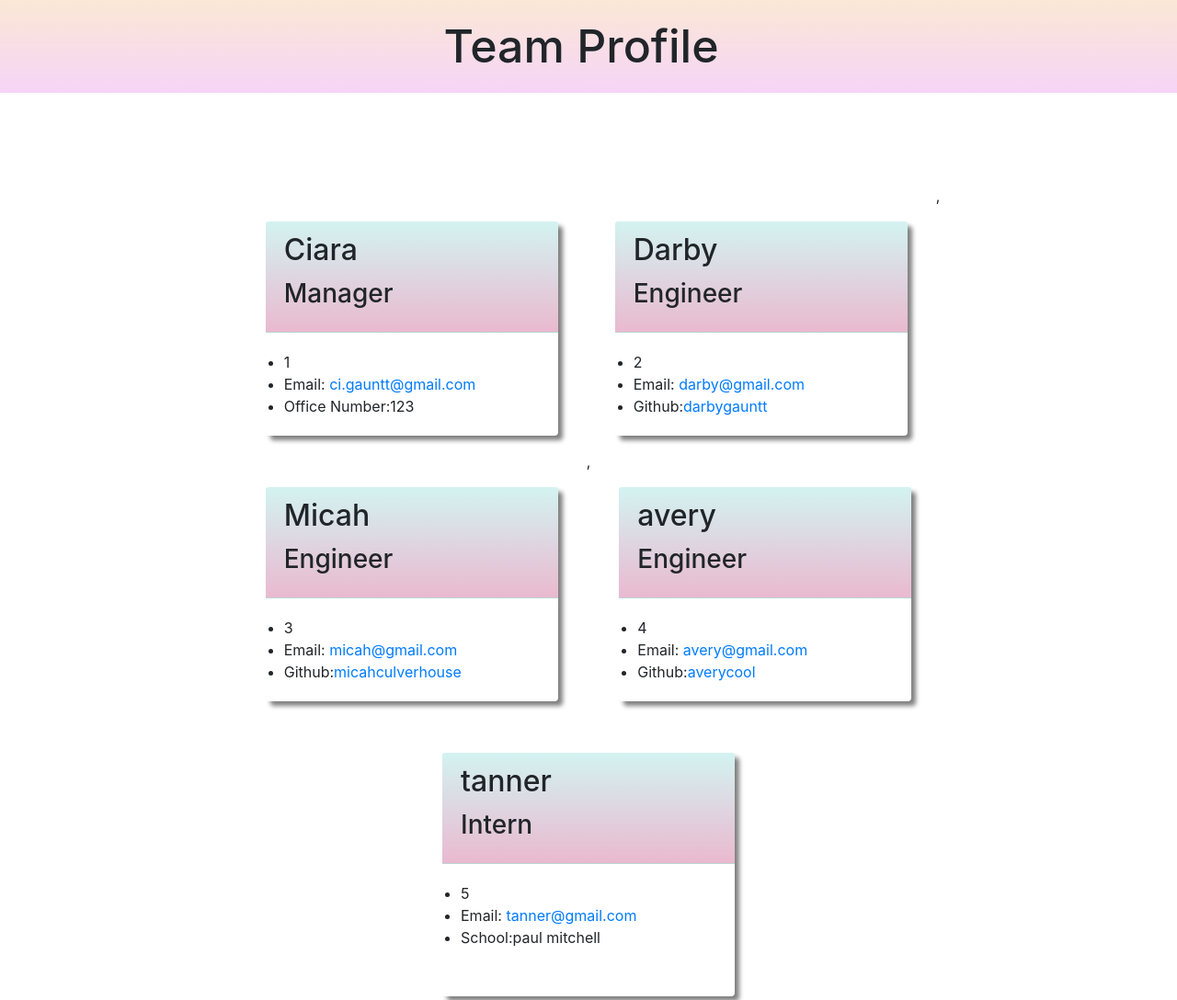
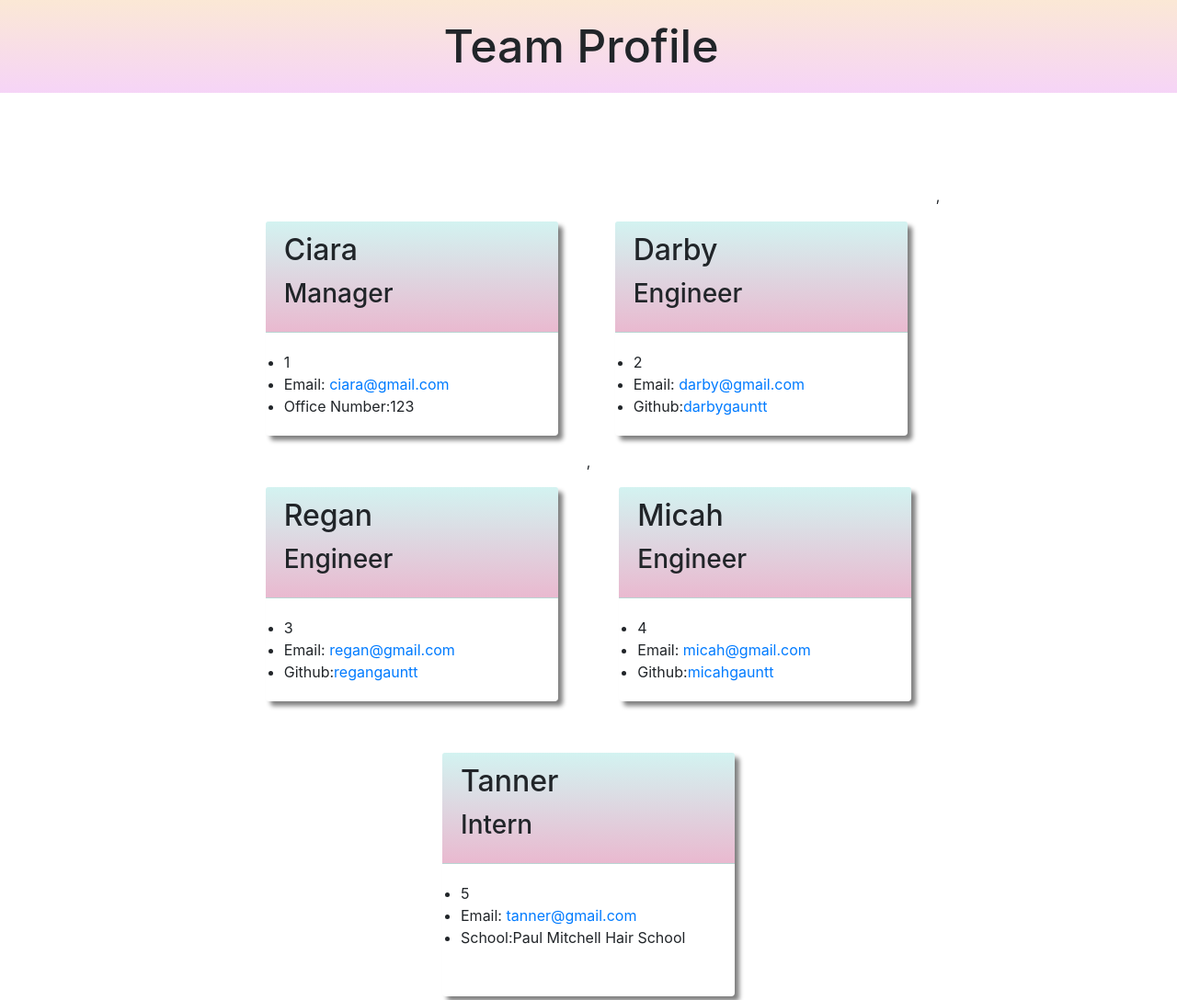
Before and after one commit to ciaragauntt/Team-Profile-Generator, a website: page dist/index.html in a window 1280 px wide. Shown: the top 1088 px of the page at 92% size. Drawn offline with nearby package versions, Linux system fonts and the light colour scheme.

Commit message:
final commit

```diff
--- a/dist/index.html
+++ b/dist/index.html
@@ -27,7 +27,7 @@
             <div class="card-body">
                 <ul class="list-group">
                     <li class="list-item">1</li>
-                    <li class="list-item">Email: <a href="mailto:ci.gauntt@gmail.com">ci.gauntt@gmail.com</a></li>
+                    <li class="list-item">Email: <a href="mailto:ciara@gmail.com">ciara@gmail.com</a></li>
                     <li class="list-item">Office Number:123</li>
                 </ul>
             </div>
@@ -51,14 +51,14 @@
         <div class="col-4 mt-4">
         <div class="card">
             <div class="card-header">
-                <h2 class="card-title">Micah</h2>
+                <h2 class="card-title">Regan</h2>
                 <h3 class="card-title">Engineer</h3>
             </div>
             <div class="card-body">
                 <ul class="list-group">
                     <li class="list-item">3</li>
-                    <li class="list-item">Email: <a href="micah@gmail.com">micah@gmail.com</a></li>
-                    <li class="list-item">Github:<a href="micahculverhouse" target="_blank" rel="noopener noreferrer">micahculverhouse</a></li>
+                    <li class="list-item">Email: <a href="regan@gmail.com">regan@gmail.com</a></li>
+                    <li class="list-item">Github:<a href="regangauntt" target="_blank" rel="noopener noreferrer">regangauntt</a></li>
                 </ul>
             </div>
         </div>
@@ -66,14 +66,14 @@
         <div class="col-4 mt-4">
         <div class="card">
             <div class="card-header">
-                <h2 class="card-title">avery</h2>
+                <h2 class="card-title">Micah</h2>
                 <h3 class="card-title">Engineer</h3>
             </div>
             <div class="card-body">
                 <ul class="list-group">
                     <li class="list-item">4</li>
-                    <li class="list-item">Email: <a href="avery@gmail.com">avery@gmail.com</a></li>
-                    <li class="list-item">Github:<a href="averycool" target="_blank" rel="noopener noreferrer">averycool</a></li>
+                    <li class="list-item">Email: <a href="micah@gmail.com">micah@gmail.com</a></li>
+                    <li class="list-item">Github:<a href="micahgauntt" target="_blank" rel="noopener noreferrer">micahgauntt</a></li>
                 </ul>
             </div>
         </div>
@@ -81,14 +81,14 @@
         <div class="col-4 mt-4">
         <div class="card h-100">
             <div class="card-header">
-                <h2 class="card-title">tanner</h2>
+                <h2 class="card-title">Tanner</h2>
                 <h3 class="card-title">Intern</h3>
             </div>
             <div class="card-body">
                 <ul class="list-group">
                     <li class="list-item">5</li>
                     <li class="list-item">Email: <a href="tanner@gmail.com">tanner@gmail.com</a></li>
-                    <li class="list-item">School:paul mitchell</li>
+                    <li class="list-item">School:Paul Mitchell Hair School</li>
                 </ul>
             </div>
         </div>
--- a/package.json
+++ b/package.json
@@ -6,6 +6,6 @@
     "express": "^4.18.1",
     "inquirer": "^8.2.4",
     "jest": "^29.0.3",
-    "mongoose": "^6.6.1"
+    "mongoose": "^6.6.2"
   }
 }
```
Also changed, not shown: 1 other file.
